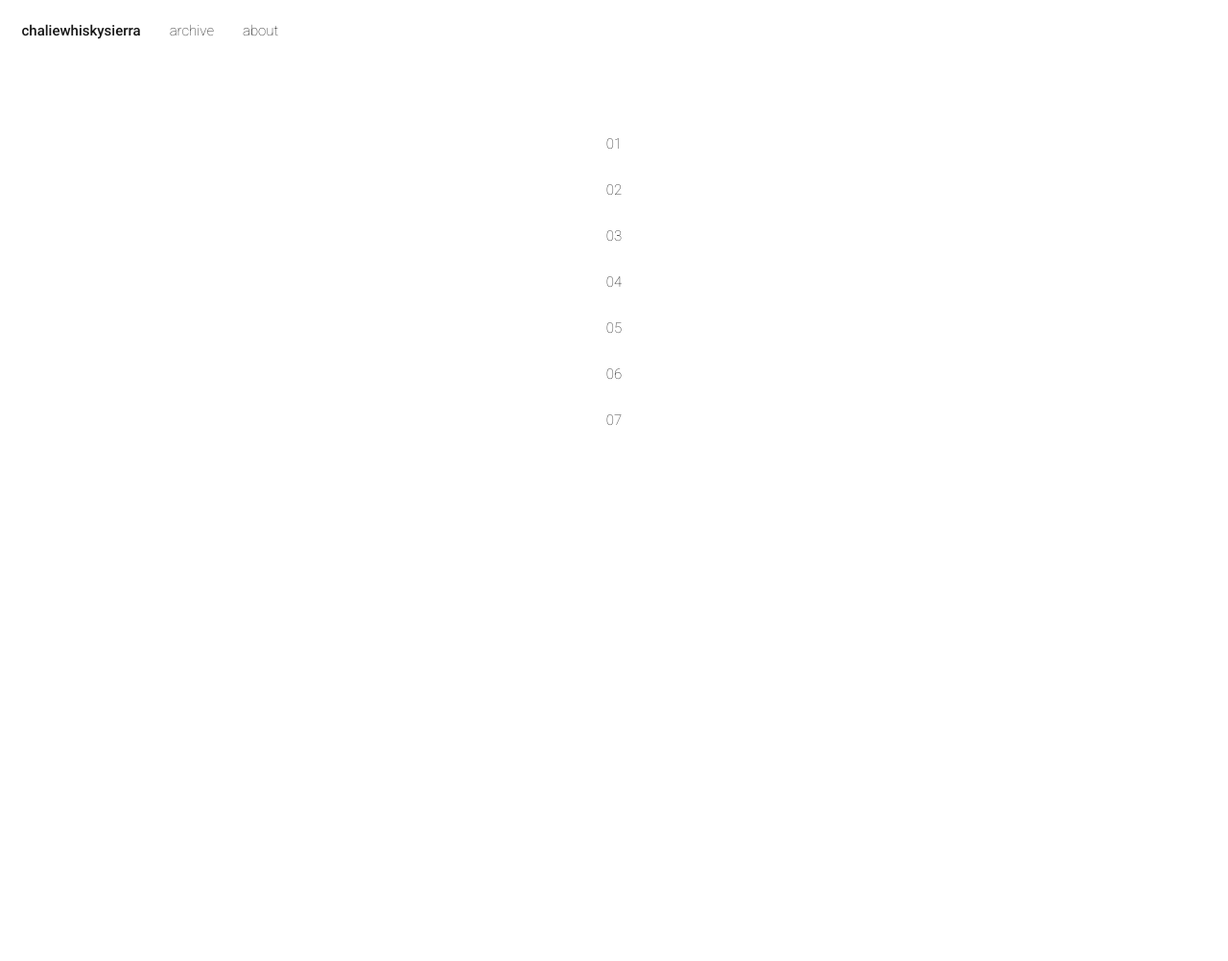
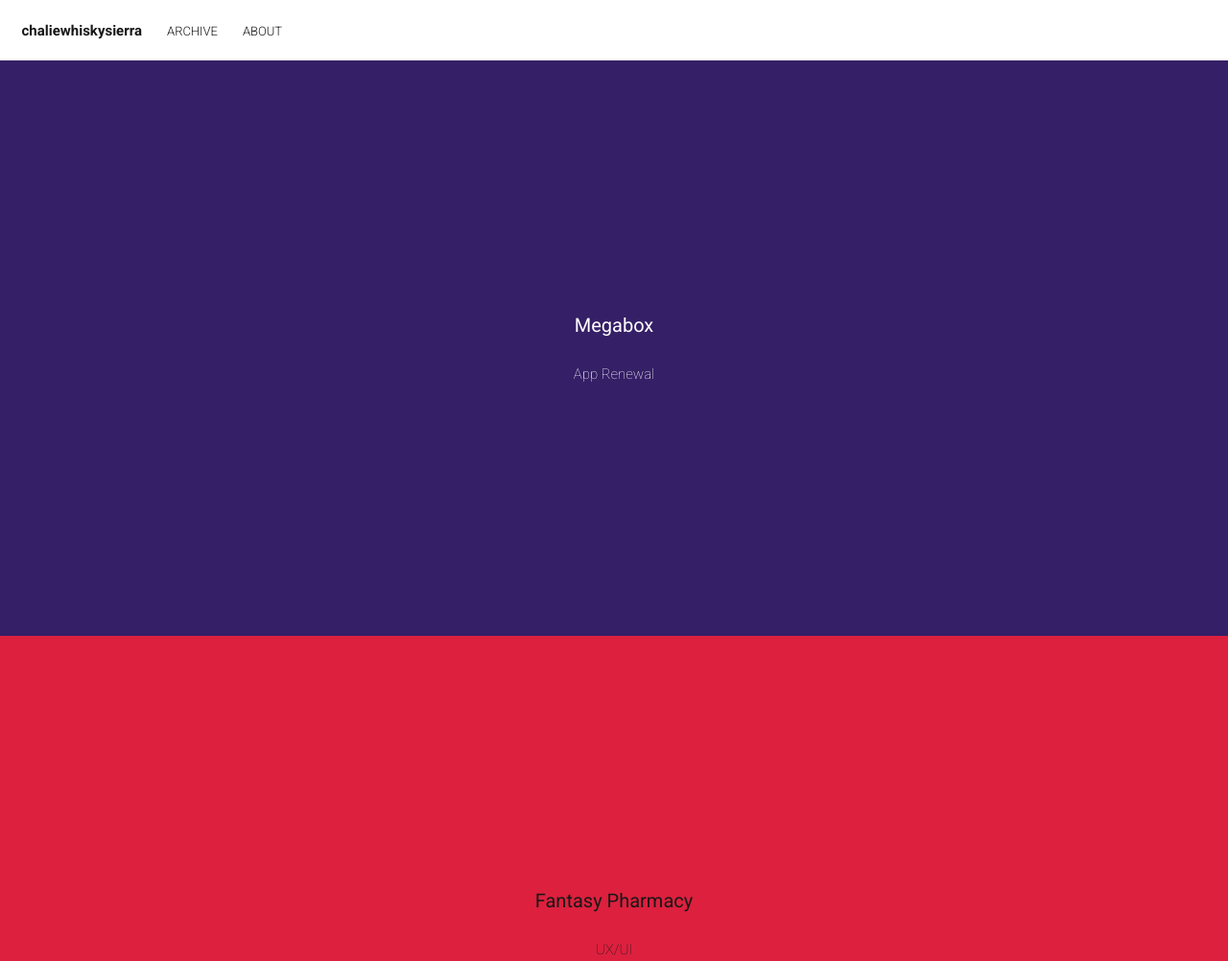
Before and after one commit to wslkr/a, a plain HTML site: page archive.html in a window 1280 px wide. Shown: the top 1002 px of the page at 96% size. Drawn offline with Linux system fonts and the light colour scheme; a web font is replaced by a local one.

Commit message:
페이지수정

```diff
--- a/archive.html
+++ b/archive.html
@@ -13,19 +13,22 @@
     <nav class="nav">
       <h2 class="mute">site navigation</h2>
       <ul class="menu">
-        <li><a href="archive.html">archive</a></li>
-        <li><a href="about.html">about</a></li>
+        <li><a href="archive.html">ARCHIVE</a></li>
+        <li><a href="about.html">ABOUT</a></li>
       </ul>
     </nav>
   </header>
-  <section class="archive">
-    <h3><a href="p/one.html">01</a></h3>
-    <h3><a href="p/megabox.html">02</a></h3>
-    <h3>03</h3>
-    <h3>04</h3>
-    <h3>05</h3>
-    <h3>06</h3>
-    <h3>07</h3>
+  <section class="archive one">
+    <h3><a href="p/megabox.html">Megabox</a></h3>
+    <p>App Renewal</p>
+  </section>
+  <section class="archive two">
+    <h3>Fantasy Pharmacy</h3>
+    <p>UX/UI</p>
+  </section>
+  <section class="archive three">
+    <h3>TSS</h3>
+    <p>UX/UI</p>
   </section>
   <footer class="footer">
     <small>&copy; 2019 chws All Right Reserved</small>
--- a/style.css
+++ b/style.css
@@ -75,7 +75,7 @@ body{
 }
 .header{
   font-size: 1.5rem;
-  font-weight: 500;
+  font-weight: 700;
   margin: 1.5em;
   display: flex;
   flex-direction: row;
@@ -92,8 +92,8 @@ body{
 /* site navigation */
 .menu{
   display: flex;
-  font-size: 1.5rem;
-  font-weight: 100;
+  font-size: 1.3rem;
+  font-weight: 300;
 }
 .menu li{
   margin-left: 2em;
@@ -121,30 +121,45 @@ body{
   line-height: 3em;
 }
 /* archive */
-/*.archive{
-  font-size: 2rem;
+.archive{
+  font-size: 1.5rem;
+  font-weight: 400;
   height: 600px;
   display: flex;
   flex-direction: column;
   justify-content: center;
   align-items: center;
-}*/
-.archive{
+}
+/*.archive{
   font-size: 1.5rem;
   font-weight: 100;
   text-align: center;
   margin-top: 100px;
   margin-bottom: 600px;
+}*/
+.archive h3{
+  font-size: 2rem;
+  margin-bottom: 1.5em;
 }
-.archive h3{
-  margin:3rem;
+.archive p{
+  font-weight: 100;
+}
+.one{
+  color: #ffffff;
+  background: #351f66;
+}
+.two{
+  background: #dd203e;
+}
+.three{
+  background: #76CED9;
 }
 figure{
   text-align: center;
 }
 figure img{
   max-width: 90%;
-  margin-bottom: 5rem;
+  margin-bottom: 5em;
 }
 /* about */
 .about{
@@ -182,7 +197,7 @@ figure img{
   font-size: 2rem;
   font-weight: 300;
   text-align: right;
-  margin: 1em 1.5em;
+  margin: 1em 1.3em;
 }
 .each{
   font-size: 2rem;
```
Also changed, not shown: about.html (+2 -2 lines), index.html (+2 -2 lines).
